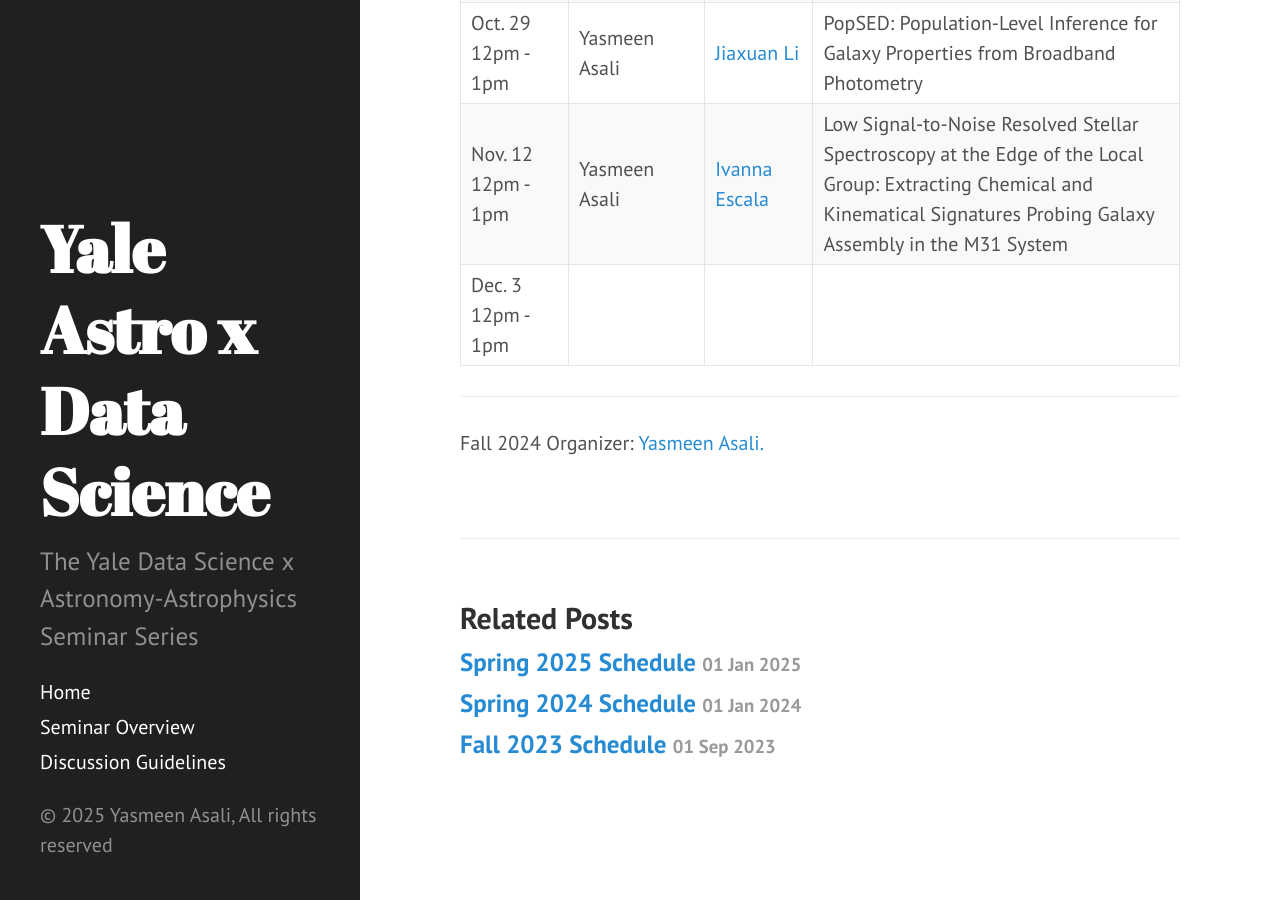
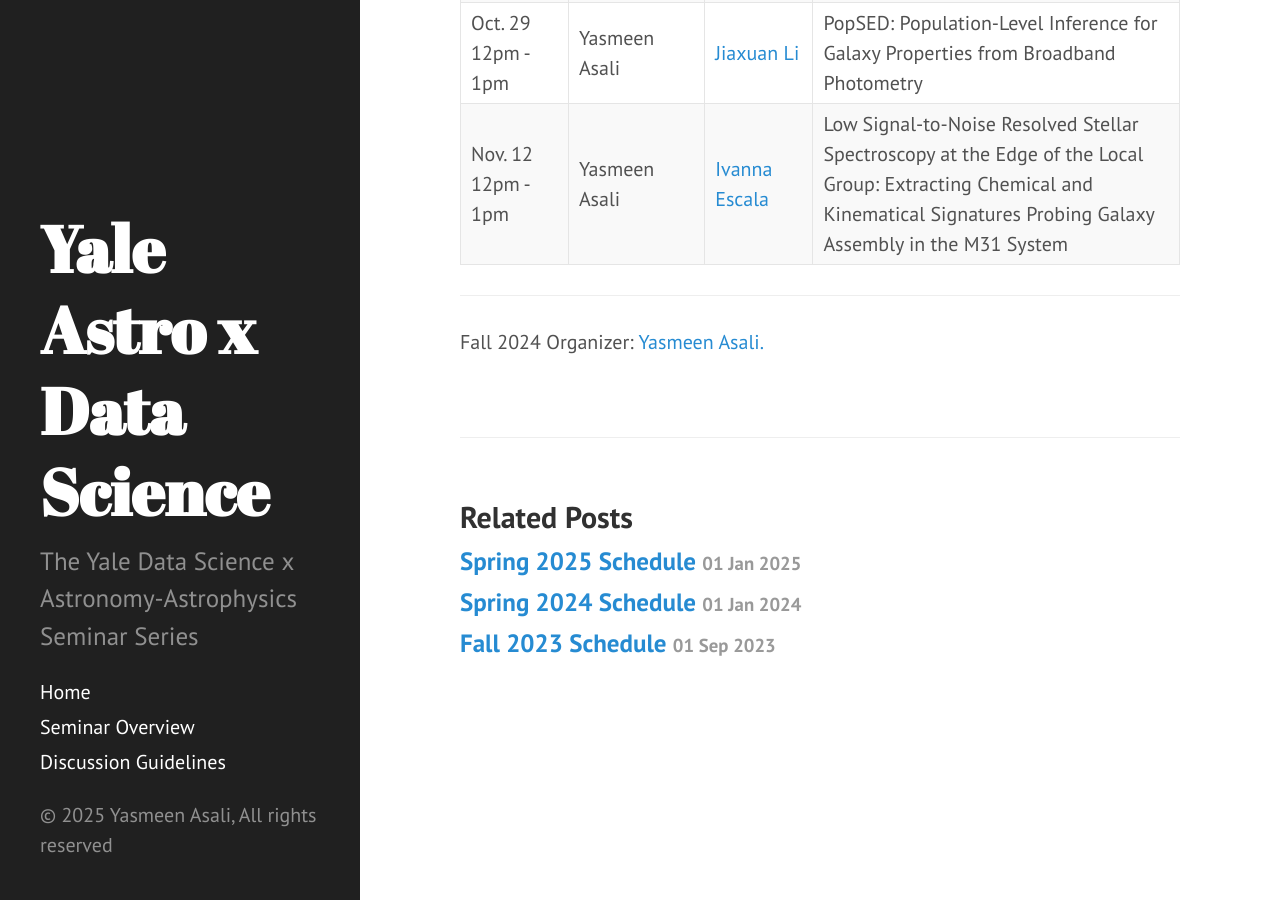
Before and after one commit to yale-dsaas/yale-dsaas.github.io, a Jekyll site: the page built from _posts/2024-08-01-fallschedule.md, in a window 1280 px wide and 900 px high, scrolled down 722 px. Built offline with Jekyll 4.4.1, drawn with Linux system fonts in a browser that asks for light colours.

Commit message:
fix typo

```diff
--- a/_posts/2024-08-01-fallschedule.md
+++ b/_posts/2024-08-01-fallschedule.md
@@ -45,12 +45,6 @@
       <td><a href="https://users.obs.carnegiescience.edu/iescala/">Ivanna Escala</a></td>
       <td>Low Signal-to-Noise Resolved Stellar Spectroscopy at the Edge of the Local Group: Extracting Chemical and Kinematical Signatures Probing Galaxy Assembly in the M31 System</td>
     </tr>
-    <tr>
-      <td>Dec. 3<br>12pm - 1pm</td>
-      <td></td>
-      <td></td>
-      <td></td>
-    </tr>
   </tbody>
 </table>
 
```
